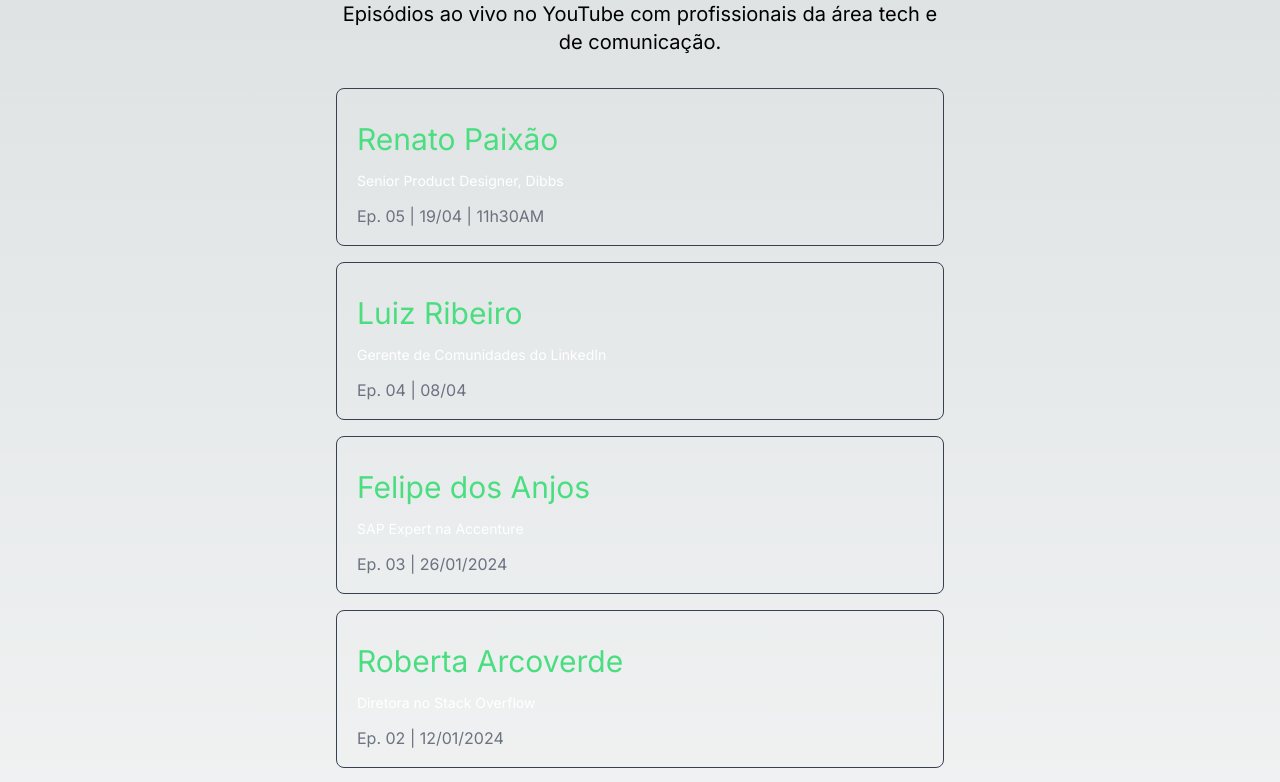
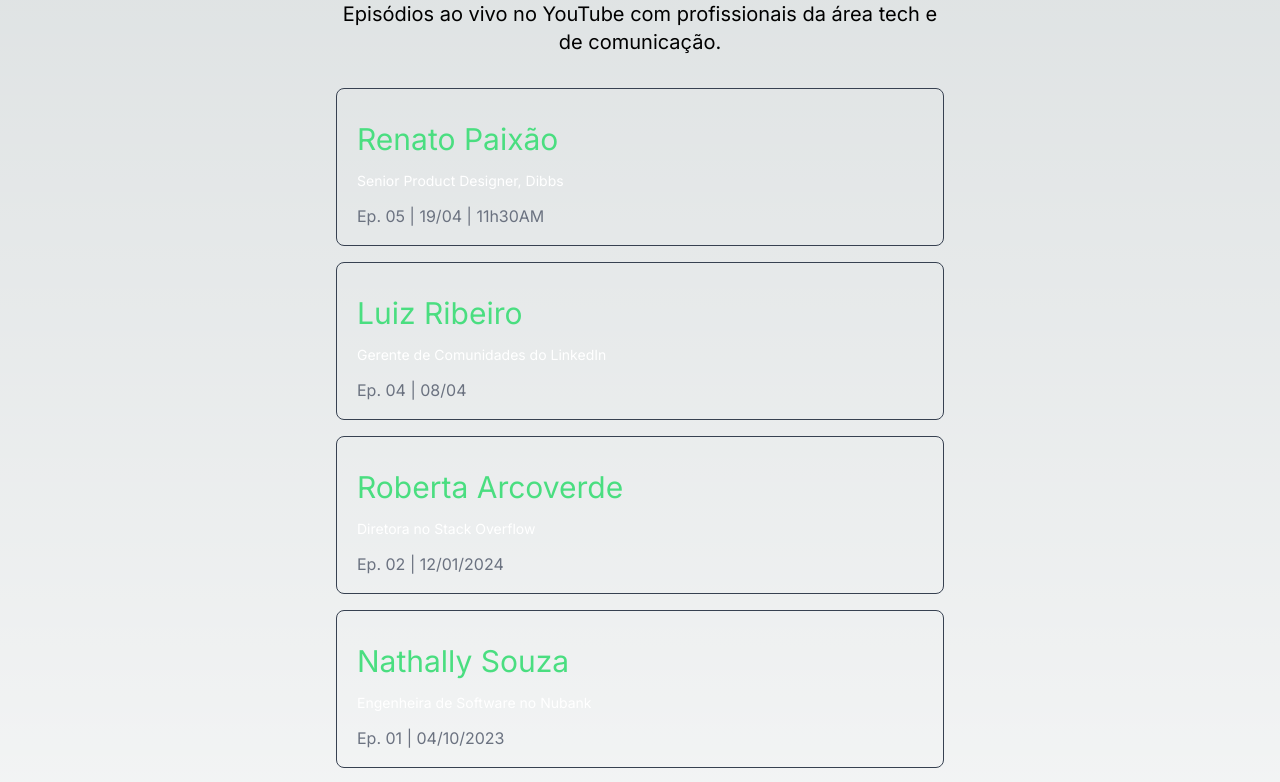
Before and after one commit to danvitoriano/orgulhotech, a Next.js app: page /podcast in a window 1280 px wide. Shown: the part 412-1194 px from the top of the page. Built offline with nearby package versions, Linux system fonts and the light colour scheme.

Commit message:
remove ep03

```diff
--- a/src/app/podcast/page.tsx
+++ b/src/app/podcast/page.tsx
@@ -42,18 +42,7 @@ export default function Podcast() {
           </span>
         </p>
       </Link>
-      <Link
-        className="group mt-4 rounded-lg border border-gray-700 px-5 py-4 transition-colors hover:border-gray-300 hover:bg-gray-100 hover:dark:border-neutral-600 hover:dark:bg-neutral-900"
-        href="/podcast/ep03"
-      >
-        <p className="text-3xl mt-4 text-left text-green-400">
-          Felipe dos Anjos
-          <br />
-          <span className="text-white text-sm">SAP Expert na Accenture</span>
-          <br />
-          <span className="text-gray-500 text-base">Ep. 03 | 26/01/2024</span>
-        </p>
-      </Link>
+
       <Link
         className="group mt-4 rounded-lg border border-gray-700 px-5 py-4 transition-colors hover:border-gray-300 hover:bg-gray-100 hover:dark:border-neutral-600 hover:dark:bg-neutral-900"
         href="/podcast/ep02"
```
